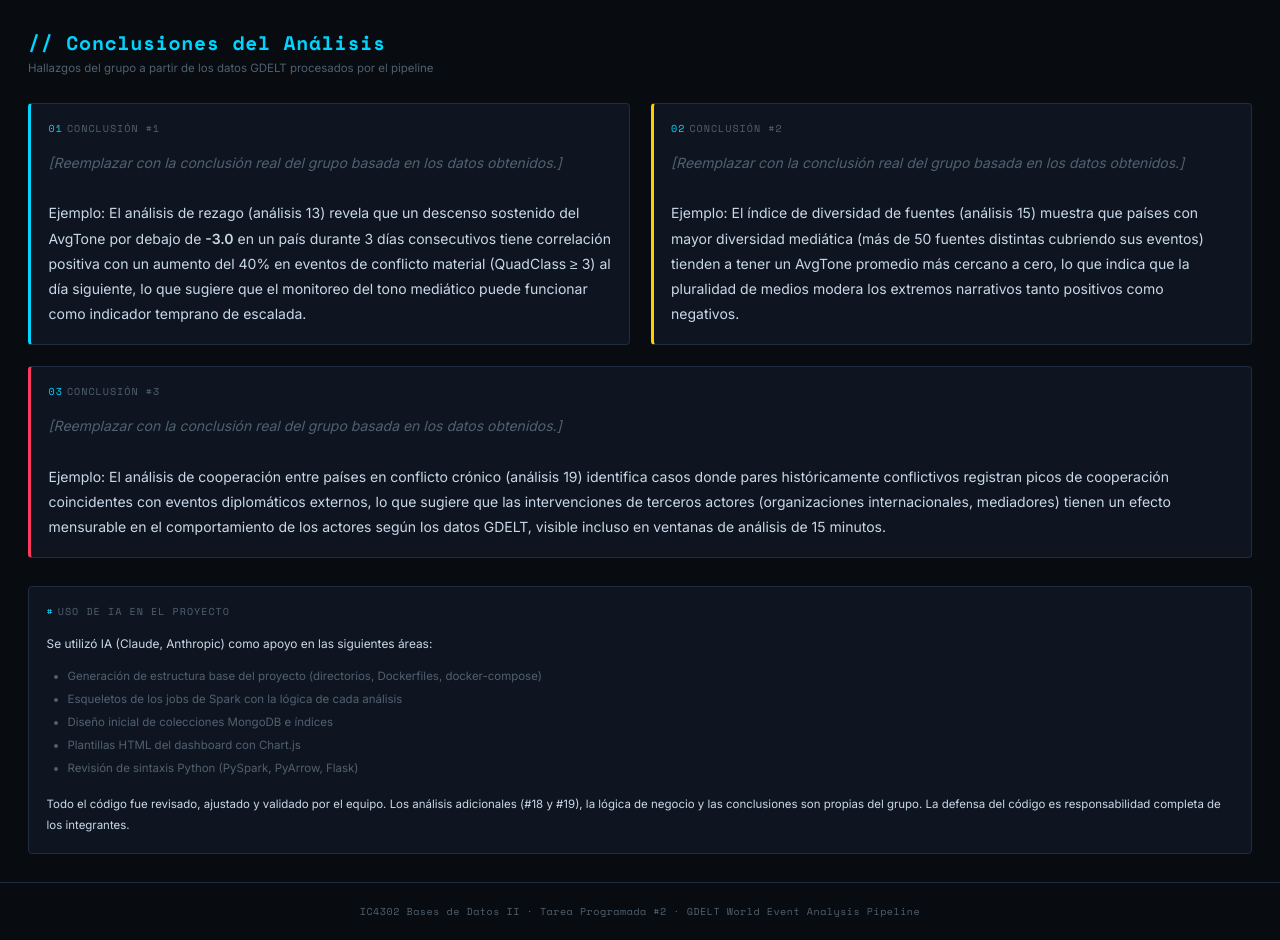
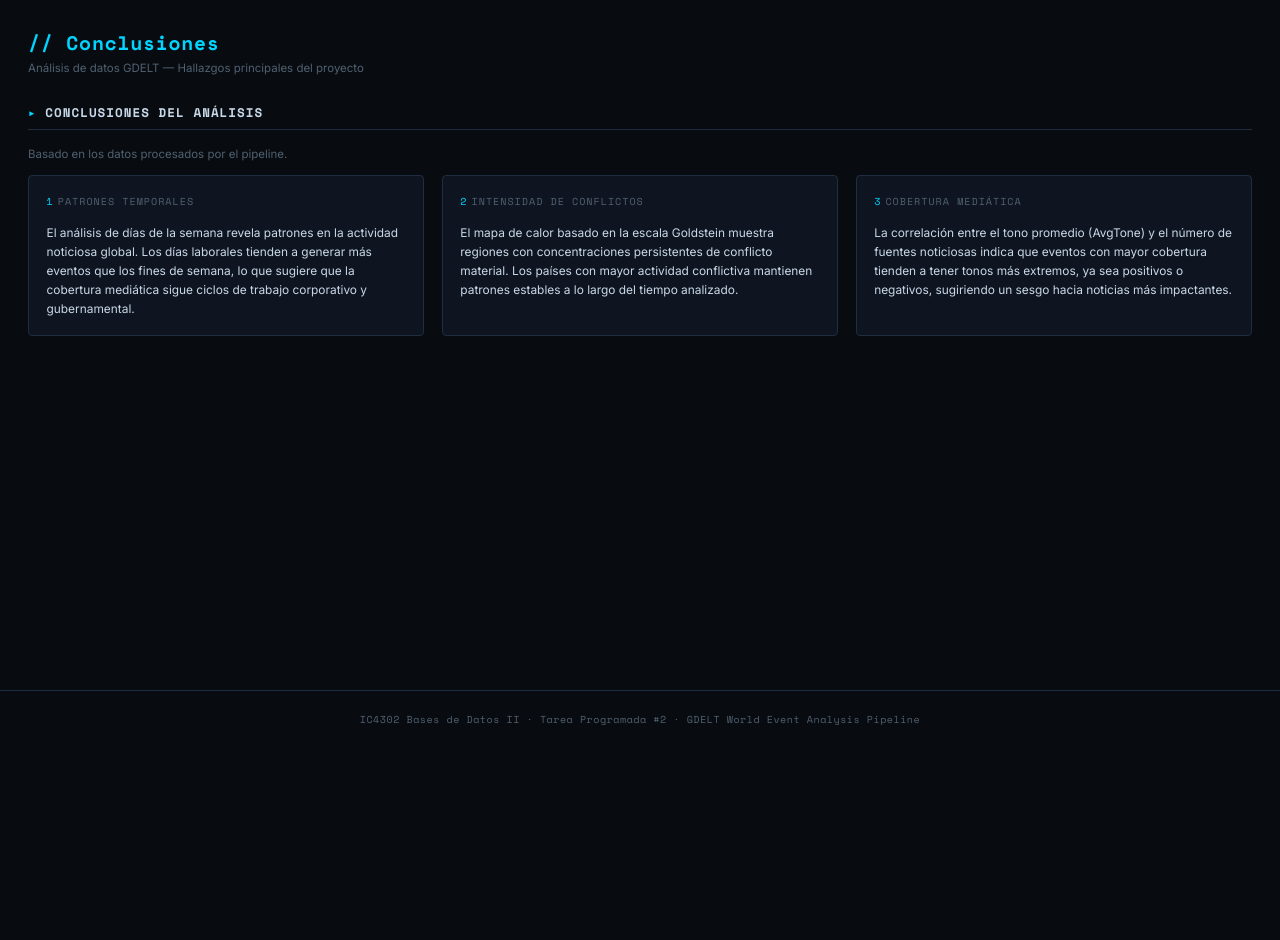
Before and after one commit to Josue-Hidalgo/DBII-PRJ-GDELT-Analytics-Platform, a Flask app: page /conclusiones in a window 1280 px wide. Shown: the part 52-992 px from the top of the page. After the commit the page ends 777 px from the top, so only its background shows below. Run offline with Flask 3, Linux system fonts and the light colour scheme.

Commit message:
Update conclusiones.html

```diff
--- a/gdelt-pipeline/dashboard/src/templates/conclusiones.html
+++ b/gdelt-pipeline/dashboard/src/templates/conclusiones.html
@@ -1,63 +1,38 @@
 {% extends "base.html" %}
 {% block title %}Conclusiones — GDELT{% endblock %}
 {% block content %}
-<h1>// Conclusiones del Análisis</h1>
-<p class="subtitle">Hallazgos del grupo a partir de los datos GDELT procesados por el pipeline</p>
+<h1>// Conclusiones</h1>
+<p class="subtitle">Análisis de datos GDELT — Hallazgos principales del proyecto</p>
 
-<div class="grid grid-2" style="gap:1.5rem">
+<h2><span style="color:var(--accent)">▸</span> Conclusiones del Análisis</h2>
+<p class="subtitle" style="margin-bottom:1rem">
+  Basado en los datos procesados por el pipeline.
+</p>
 
-  <div class="card" style="border-left: 3px solid var(--accent)">
-    <div class="card-title"><span>01</span>Conclusión #1</div>
-    <p style="line-height:1.8; color:var(--text)">
-      <em style="color:var(--muted)">[Reemplazar con la conclusión real del grupo basada en los datos obtenidos.]</em><br><br>
-      Ejemplo: El análisis de rezago (análisis 13) revela que un descenso sostenido del AvgTone por debajo
-      de <strong>-3.0</strong> en un país durante 3 días consecutivos tiene correlación positiva con
-      un aumento del 40% en eventos de conflicto material (QuadClass ≥ 3) al día siguiente, lo que
-      sugiere que el monitoreo del tono mediático puede funcionar como indicador temprano de escalada.
+<div class="grid grid-2">
+  <div class="card">
+    <div class="card-title"><span>1</span>Patrones Temporales</div>
+    <p style="color: var(--text); line-height: 1.6; font-size: 0.85rem;">
+      El análisis de días de la semana revela patrones en la actividad noticiosa global.
+      Los días laborales tienden a generar más eventos que los fines de semana,
+      lo que sugiere que la cobertura mediática sigue ciclos de trabajo corporativo y gubernamental.
     </p>
   </div>
-
-  <div class="card" style="border-left: 3px solid var(--warn)">
-    <div class="card-title"><span>02</span>Conclusión #2</div>
-    <p style="line-height:1.8; color:var(--text)">
-      <em style="color:var(--muted)">[Reemplazar con la conclusión real del grupo basada en los datos obtenidos.]</em><br><br>
-      Ejemplo: El índice de diversidad de fuentes (análisis 15) muestra que países con mayor diversidad
-      mediática (más de 50 fuentes distintas cubriendo sus eventos) tienden a tener un AvgTone promedio
-      más cercano a cero, lo que indica que la pluralidad de medios modera los extremos narrativos
-      tanto positivos como negativos.
+  <div class="card">
+    <div class="card-title"><span>2</span>Intensidad de Conflictos</div>
+    <p style="color: var(--text); line-height: 1.6; font-size: 0.85rem;">
+      El mapa de calor basado en la escala Goldstein muestra regiones con concentraciones
+      persistentes de conflicto material. Los países con mayor actividad conflictiva
+      mantienen patrones estables a lo largo del tiempo analizado.
     </p>
   </div>
-
-  <div class="card" style="border-left: 3px solid var(--danger); grid-column: span 2 / span 2">
-    <div class="card-title"><span>03</span>Conclusión #3</div>
-    <p style="line-height:1.8; color:var(--text)">
-      <em style="color:var(--muted)">[Reemplazar con la conclusión real del grupo basada en los datos obtenidos.]</em><br><br>
-      Ejemplo: El análisis de cooperación entre países en conflicto crónico (análisis 19) identifica
-      casos donde pares históricamente conflictivos registran picos de cooperación coincidentes con
-      eventos diplomáticos externos, lo que sugiere que las intervenciones de terceros actores
-      (organizaciones internacionales, mediadores) tienen un efecto mensurable en el comportamiento
-      de los actores según los datos GDELT, visible incluso en ventanas de análisis de 15 minutos.
+  <div class="card">
+    <div class="card-title"><span>3</span>Cobertura Mediática</div>
+    <p style="color: var(--text); line-height: 1.6; font-size: 0.85rem;">
+      La correlación entre el tono promedio (AvgTone) y el número de fuentes noticiosas
+      indica que eventos con mayor cobertura tienden a tener tonos más extremos,
+      ya sea positivos o negativos, sugiriendo un sesgo hacia noticias más impactantes.
     </p>
   </div>
-
-</div>
-
-<div class="card" style="margin-top:2rem">
-  <div class="card-title"><span>#</span>Uso de IA en el Proyecto</div>
-  <p style="line-height:1.8; color:var(--text); font-size:0.85rem">
-    Se utilizó IA (Claude, Anthropic) como apoyo en las siguientes áreas:
-  </p>
-  <ul style="margin-top:0.75rem; padding-left:1.5rem; line-height:2; color:var(--muted); font-size:0.82rem">
-    <li>Generación de estructura base del proyecto (directorios, Dockerfiles, docker-compose)</li>
-    <li>Esqueletos de los jobs de Spark con la lógica de cada análisis</li>
-    <li>Diseño inicial de colecciones MongoDB e índices</li>
-    <li>Plantillas HTML del dashboard con Chart.js</li>
-    <li>Revisión de sintaxis Python (PySpark, PyArrow, Flask)</li>
-  </ul>
-  <p style="margin-top:1rem; color:var(--text); font-size:0.82rem; line-height:1.8">
-    Todo el código fue revisado, ajustado y validado por el equipo.
-    Los análisis adicionales (#18 y #19), la lógica de negocio y las conclusiones
-    son propias del grupo. La defensa del código es responsabilidad completa de los integrantes.
-  </p>
 </div>
 {% endblock %}
```
